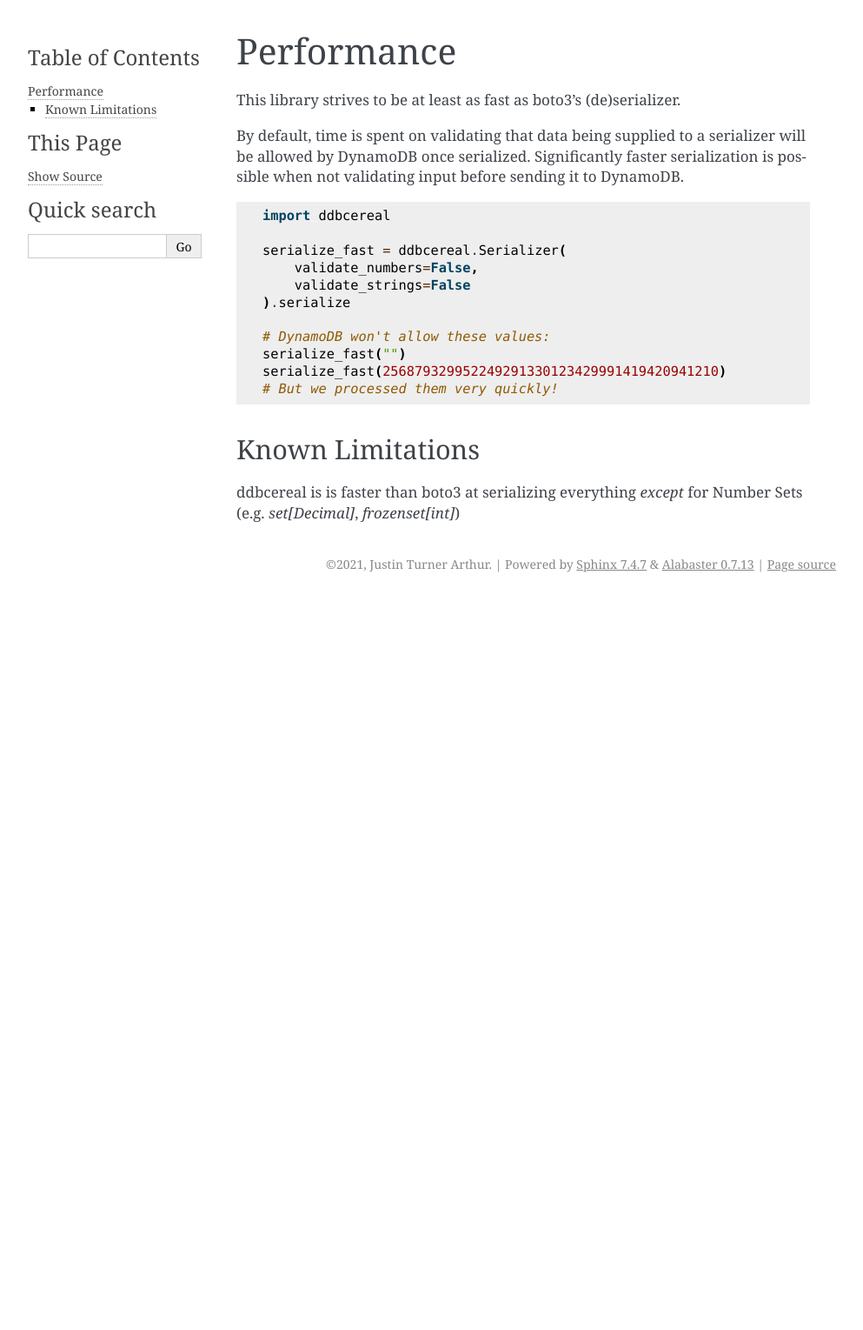
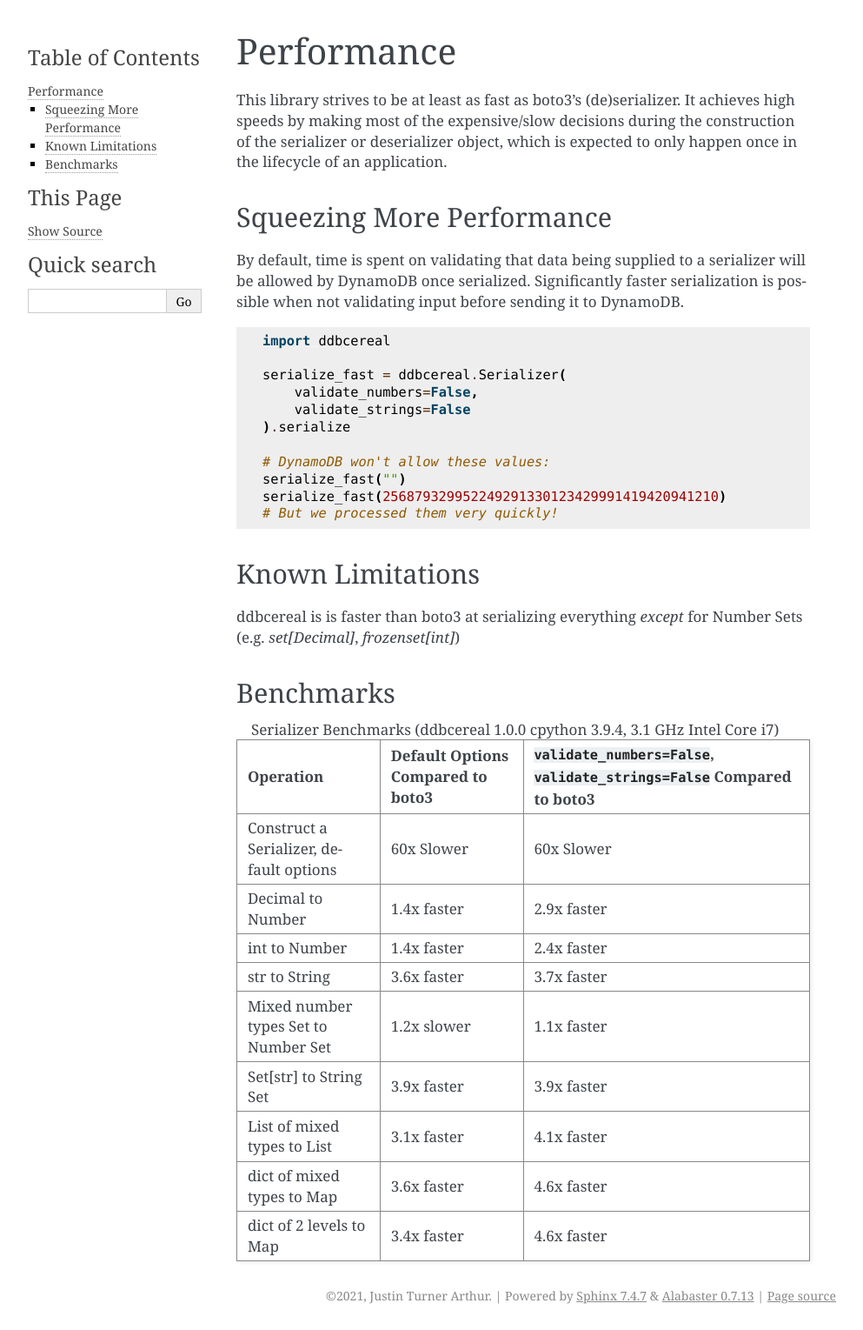
Before and after one commit to JustinTArthur/ddbcereal, a Sphinx documentation site: the page built from docs/performance.rst, in a window 1280 px wide. Shown: the whole page at 87% size, without its empty margins (148-1141 px from the left). Built offline with Sphinx 7.4.7, drawn with Linux system fonts in a browser that asks for light colours; before the commit the page ends 900 px from its top, so only the background shows below that.

Commit message:
Simplify args, docs polish, benchmarks.

```diff
--- a/docs/performance.rst
+++ b/docs/performance.rst
@@ -1,7 +1,12 @@
 Performance
 ===========
-This library strives to be at least as fast as boto3's (de)serializer.
+This library strives to be at least as fast as boto3's (de)serializer. It
+achieves high speeds by making most of the expensive/slow decisions during the
+construction of the serializer or deserializer object, which is expected to
+only happen once in the lifecycle of an application.
 
+Squeezing More Performance
+--------------------------
 By default, time is spent on validating that data being supplied to a
 serializer will be allowed by DynamoDB once serialized. Significantly faster
 serialization is possible when not validating input before sending it to
@@ -26,3 +31,42 @@
 -----------------
 ddbcereal is is faster than boto3 at serializing everything *except* for Number
 Sets (e.g. `set[Decimal]`, `frozenset[int]`)
+
+
+Benchmarks
+----------
+.. list-table:: Serializer Benchmarks (ddbcereal 1.0.0 cpython 3.9.4, 3.1 GHz
+                Intel Core i7)
+   :widths: 25 25 50
+   :header-rows: 1
+
+   * - Operation
+     - Default Options Compared to boto3
+     - ``validate_numbers=False``, ``validate_strings=False`` Compared to boto3
+   * - Construct a Serializer, default options
+     - 60x Slower
+     - 60x Slower
+   * - Decimal to Number
+     - 1.4x faster
+     - 2.9x faster
+   * - int to Number
+     - 1.4x faster
+     - 2.4x faster
+   * - str to String
+     - 3.6x faster
+     - 3.7x faster
+   * - Mixed number types Set to Number Set
+     - 1.2x slower
+     - 1.1x faster
+   * - Set[str] to String Set
+     - 3.9x faster
+     - 3.9x faster
+   * - List of mixed types to List
+     - 3.1x faster
+     - 4.1x faster
+   * - dict of mixed types to Map
+     - 3.6x faster
+     - 4.6x faster
+   * - dict of 2 levels to Map
+     - 3.4x faster
+     - 4.6x faster
```
Also changed, not shown: docs/index.rst (+10 -6 lines), docs/usage.rst (+3 -5 lines), 3 other files.
